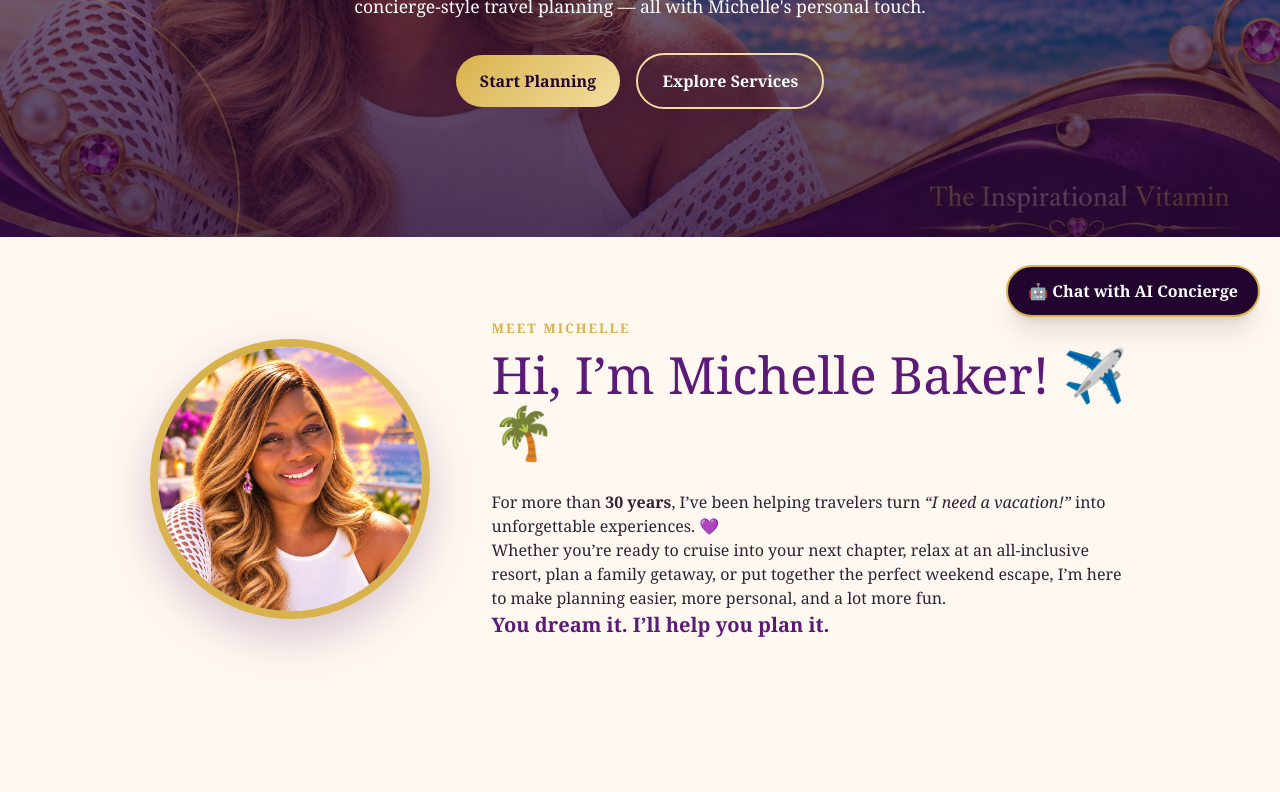
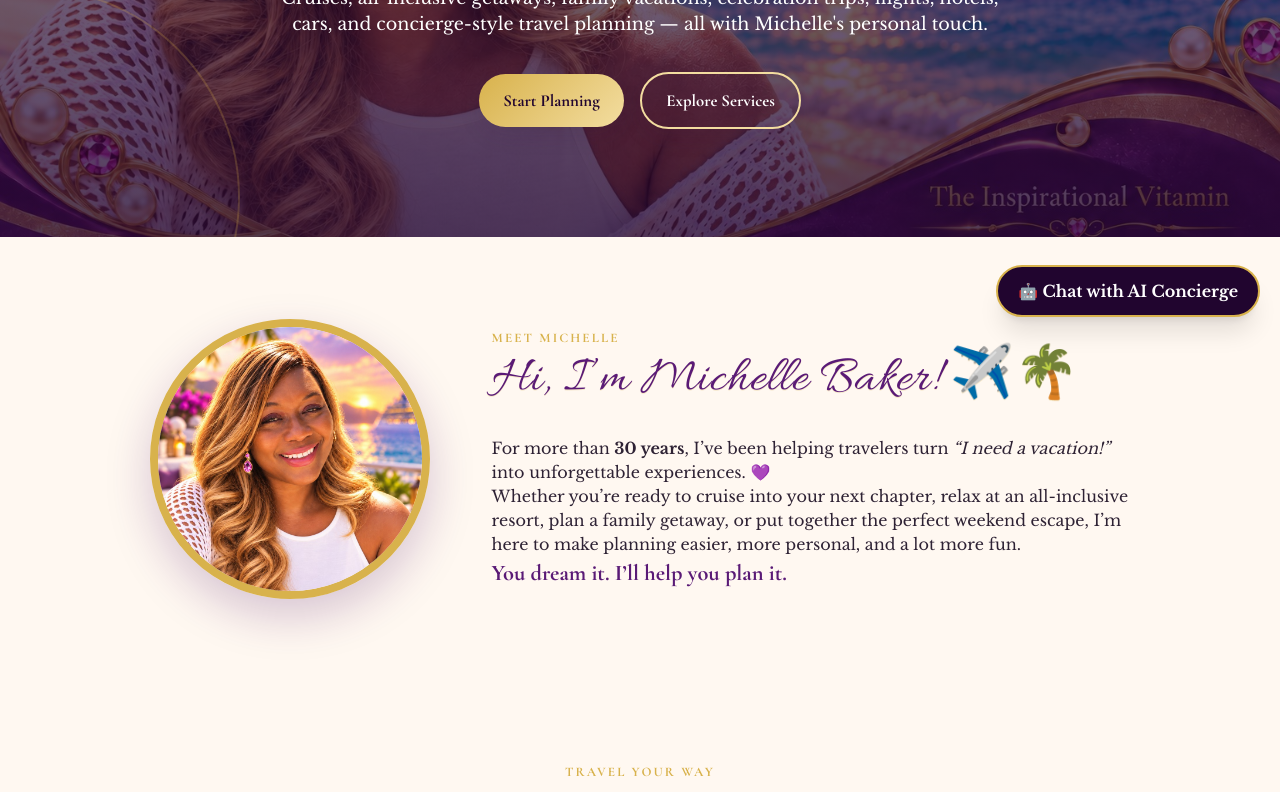
Before and after one commit to theunicorncoder/oasis-world-tvl, a plain HTML site: page index.html in a window 1280 px wide. Shown: the part 463-1255 px from the top of the page. Drawn offline with nearby package versions, Linux system fonts and the light colour scheme.

Commit message:
Refresh Oasis typography with purple script styling

```diff
--- a/styles.css
+++ b/styles.css
@@ -69,3 +69,105 @@
 .live-search-button{margin-top:8px}
 .travelpayouts-ready{margin-top:34px}
 @media(max-width:850px){.unified-services,.live-search-grid{grid-template-columns:1fr}.service-text-only{min-height:auto}}
+
+
+/* =========================================================
+   OASIS WORLD TVL — LUXURY TYPOGRAPHY REFRESH
+   ========================================================= */
+:root{
+  --script-font:"Allura",cursive;
+  --display-font:"Cormorant Garamond",Georgia,serif;
+  --body-font:"Libre Baskerville",Georgia,serif;
+}
+
+body{
+  font-family:var(--body-font);
+}
+
+.topbar,
+.topbar nav a,
+.button,
+.contact-card,
+.live-search-card,
+.lead-form{
+  font-family:var(--body-font);
+}
+
+.brand-with-logo{
+  display:flex;
+  align-items:center;
+}
+
+.hero h1,
+.section h2,
+.services h2,
+.travel-search-section h2,
+.lead-section h2,
+.contact h2,
+.why h2{
+  font-family:var(--script-font);
+  color:var(--purple);
+  font-weight:400;
+  letter-spacing:.01em;
+  line-height:.95;
+  text-shadow:0 1px 0 rgba(216,178,76,.25);
+}
+
+.hero h1{
+  color:#f2d7ff;
+  font-size:clamp(4rem,9vw,8.2rem);
+  max-width:980px;
+  margin:.12em auto .15em;
+  text-shadow:
+    0 2px 0 rgba(33,5,47,.5),
+    0 4px 18px rgba(33,5,47,.45);
+}
+
+.hero .eyebrow,
+.kicker{
+  font-family:var(--display-font);
+  font-weight:700;
+  letter-spacing:.16em;
+}
+
+.lead,
+.section-intro,
+.card p,
+.service-copy p,
+.live-search-card p,
+.contact-card,
+.lead-form{
+  font-family:var(--body-font);
+}
+
+.service-copy h3,
+.live-search-card h3,
+.card h3,
+.contact-card strong,
+.signature{
+  font-family:var(--display-font);
+  color:var(--purple);
+  font-weight:700;
+}
+
+.topbar nav a{
+  font-family:var(--display-font);
+  font-size:1.08rem;
+  font-weight:700;
+}
+
+.button{
+  font-family:var(--display-font);
+  font-size:1.05rem;
+  font-weight:700;
+}
+
+.signature{
+  font-size:1.4rem;
+}
+
+@media(max-width:850px){
+  .hero h1{
+    font-size:clamp(3.2rem,15vw,5.4rem);
+  }
+}
```
